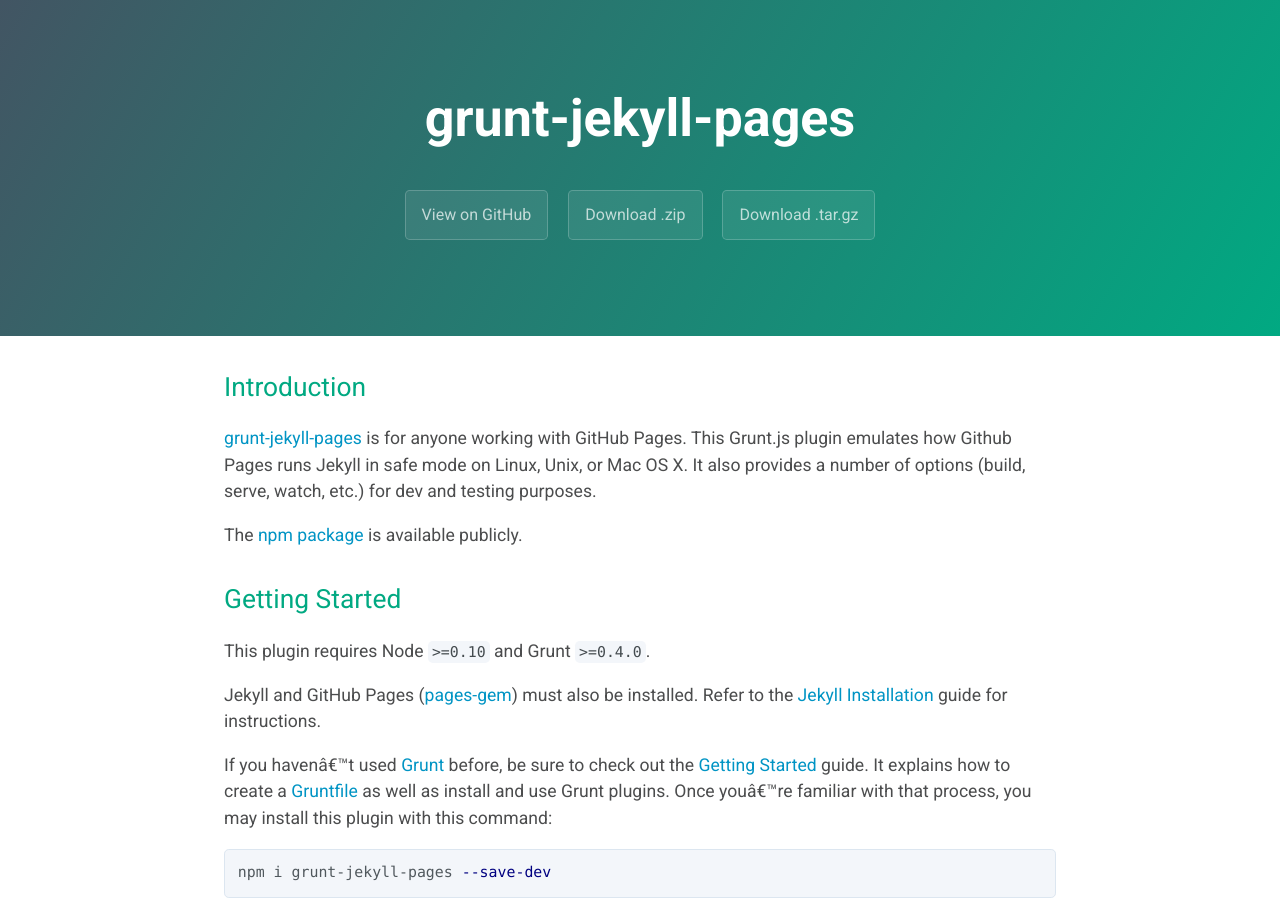
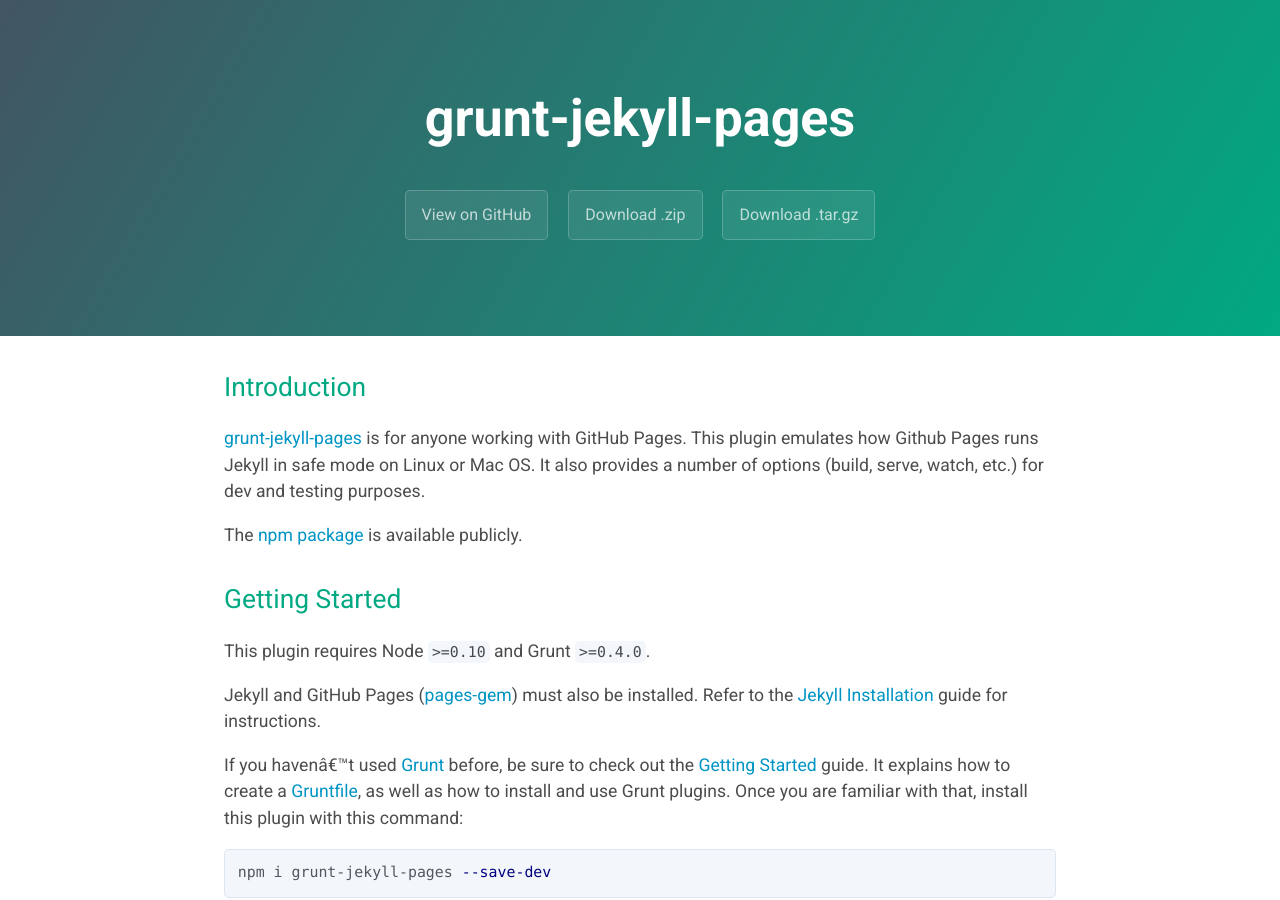
Before and after one commit to caleorourke/grunt-jekyll-pages, a Jekyll site: the page built from index.md, in a window 1280 px wide and 900 px high. Built offline with Jekyll 4.4.1, drawn with Linux system fonts in a browser that asks for light colours; the repository's description, which GitHub fills in, is left out; some of the changed text lies outside the part shown.

Commit message:
update content

````diff
--- a/index.md
+++ b/index.md
@@ -4,7 +4,7 @@ title: index
 ---
 
 ## Introduction
-[grunt-jekyll-pages](https://github.com/caleorourke/grunt-jekyll-pages) is for anyone working with GitHub Pages. This Grunt.js plugin emulates how Github Pages runs Jekyll in safe mode on Linux, Unix, or Mac OS X. It also provides a number of options (build, serve, watch, etc.) for dev and testing purposes.
+[grunt-jekyll-pages](https://github.com/caleorourke/grunt-jekyll-pages) is for anyone working with GitHub Pages. This plugin emulates how Github Pages runs Jekyll in safe mode on Linux or Mac OS. It also provides a number of options (build, serve, watch, etc.) for dev and testing purposes.
 
 The [npm package](https://www.npmjs.com/package/grunt-jekyll-pages) is available publicly.
 
@@ -13,7 +13,7 @@ This plugin requires Node `>=0.10` and Grunt `>=0.4.0`.
 
 Jekyll and GitHub Pages ([pages-gem](https://github.com/github/pages-gem)) must also be installed. Refer to the [Jekyll Installation](https://jekyllrb.com/docs/installation) guide for instructions.
 
-If you haven't used [Grunt](http://gruntjs.com) before, be sure to check out the [Getting Started](http://gruntjs.com/getting-started) guide. It explains how to create a [Gruntfile](http://gruntjs.com/sample-gruntfile) as well as install and use Grunt plugins. Once you're familiar with that process, you may install this plugin with this command:
+If you haven't used [Grunt](http://gruntjs.com) before, be sure to check out the [Getting Started](http://gruntjs.com/getting-started) guide. It explains how to create a [Gruntfile](http://gruntjs.com/sample-gruntfile), as well as how to install and use Grunt plugins. Once you are familiar with that, install this plugin with this command:
 
 ```shell
 npm i grunt-jekyll-pages --save-dev
````
Also changed, not shown: other parts of index.md (+2 -2 lines).
